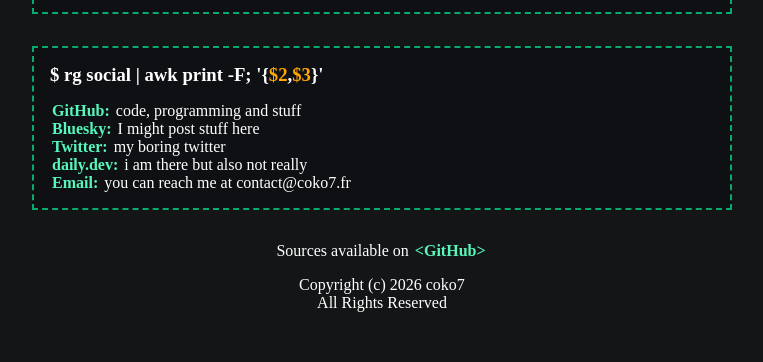
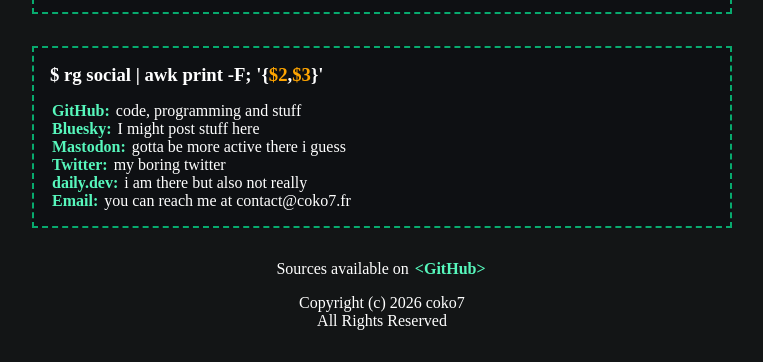
Before and after one commit to coko7/portfolio, a plain HTML site: page index.html in a window 1280 px wide. Shown: the part 4569-4931 px from the top of the page, without its empty margins (258-1021 px from the left). Drawn offline with Linux system fonts and the light colour scheme; a web font is replaced by a local one.

Commit message:
feat: add mastodon to social links

```diff
--- a/index.html
+++ b/index.html
@@ -232,6 +232,12 @@
                     I might post stuff here
                 </p>
                 <p>
+                    <a class="btn-link" href="https://mastodon.social/@cobalt_cook718">
+                        <i class="si si-mastodon" style="font-weight: normal"></i>
+                        Mastodon:</a>
+                    gotta be more active there i guess
+                </p>
+                <p>
                     <a class="btn-link" href="https://x.com/cobalt_kook">
                         <i class="si si-x" style="font-weight: normal"></i>
                         Twitter:</a>
```
